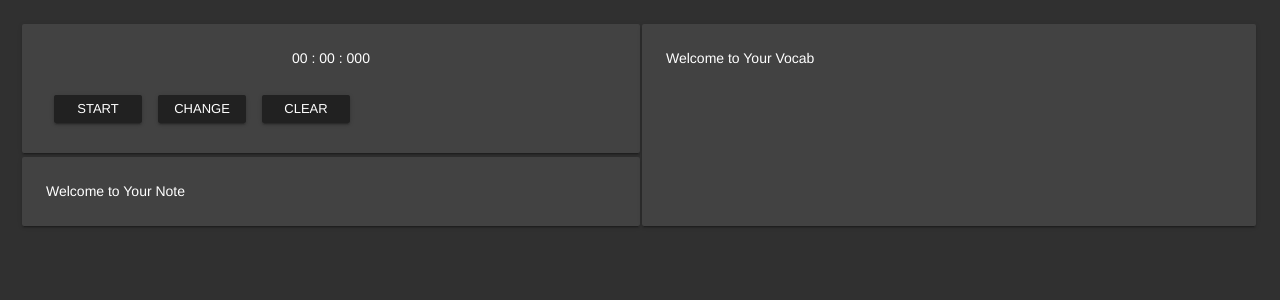
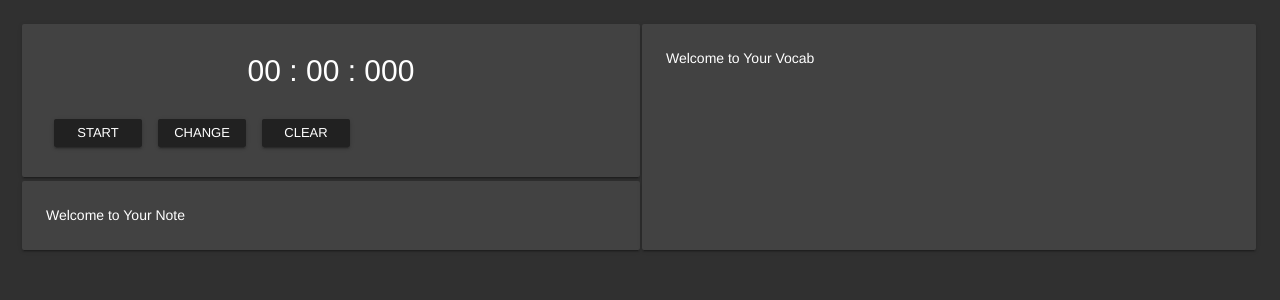
Before and after one commit to renamoo/SI-partner, a Vue app: page /#/ in a window 1280 px wide. Shown: the top 300 px of the page. Built offline with nearby package versions, Linux system fonts and the light colour scheme.

Commit message:
stopwatch-centered

```diff
--- a/src/components/StopWatch.vue
+++ b/src/components/StopWatch.vue
@@ -2,7 +2,7 @@
   <v-container>
   <v-layout column>
     <v-flex>
-      <p class="text-md-center">
+      <p>
         {{ minutes | zeroPad }} :
         {{ seconds | zeroPad }} :
         {{ milliSeconds | zeroPad(3) }}
@@ -104,4 +104,8 @@ export default {
 
 <!-- Add "scoped" attribute to limit CSS to this component only -->
 <style scoped>
+p{
+ font-size: 30px;
+ text-align: center;
+}
 </style>
```
